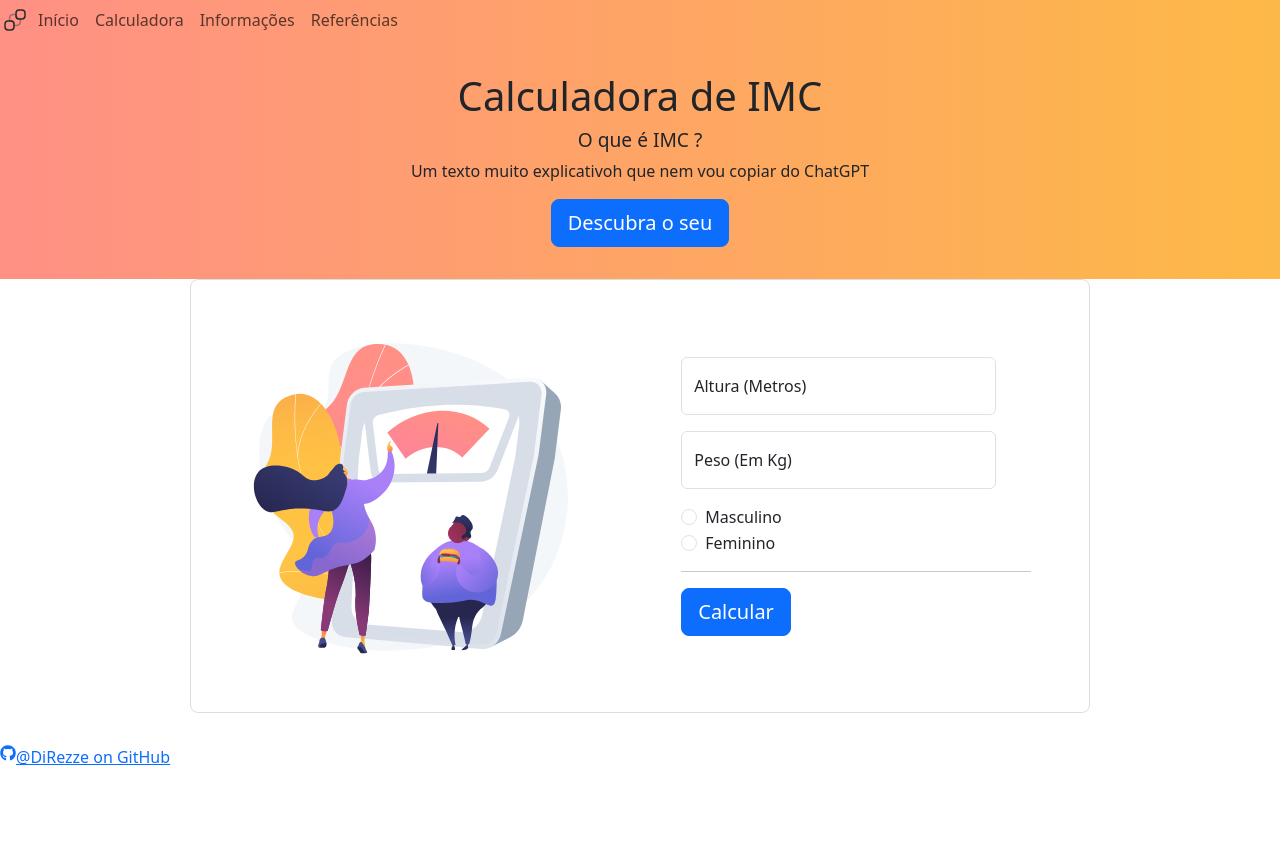
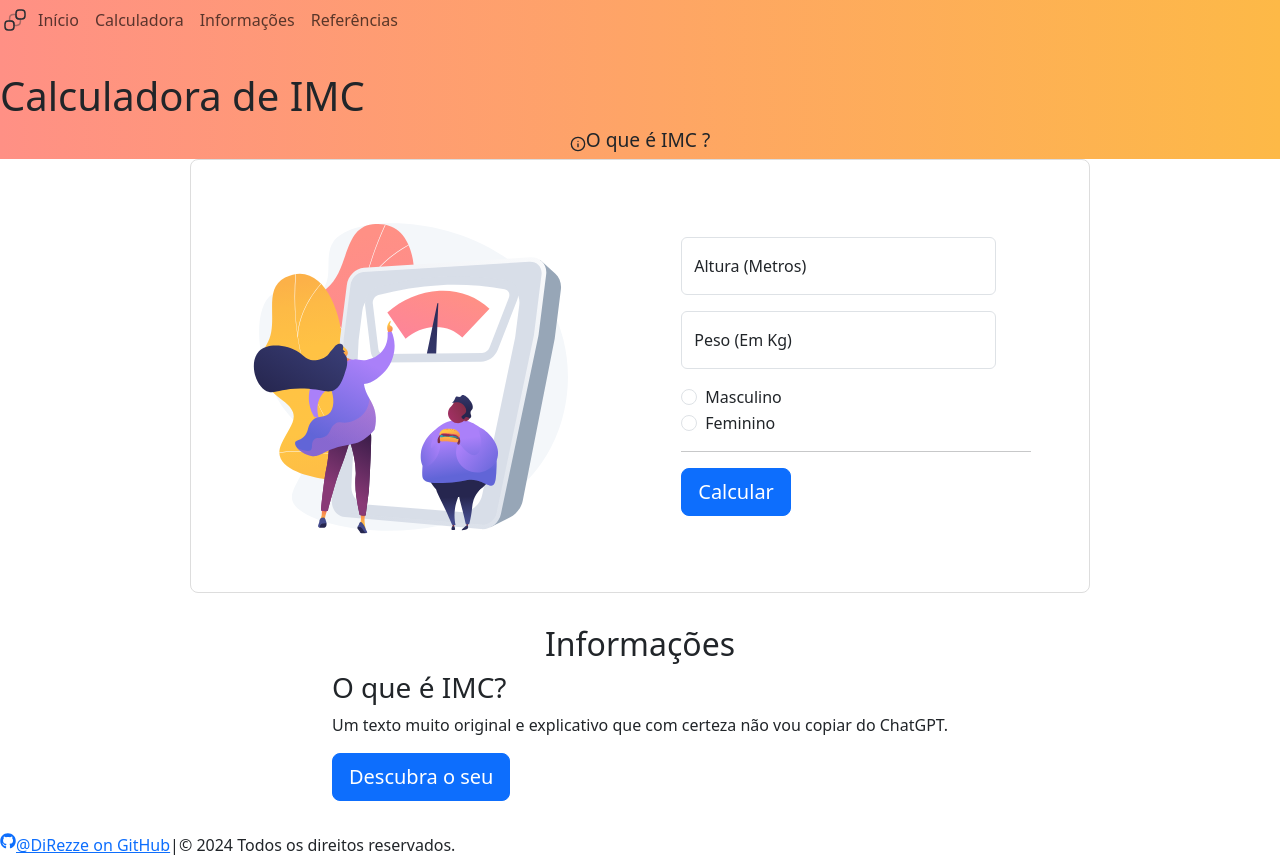
Before and after one commit to DiRezze/calculadora_imc, a React (Vite) app: page / in a window 1280 px wide. Before the commit the page ends 800 px from the top, so only its background shows below. Built offline with nearby package versions, Linux system fonts and the light colour scheme.

Commit message:
add: info.tsx as information section

```diff
--- a/src/App.tsx
+++ b/src/App.tsx
@@ -2,8 +2,9 @@ import 'bootstrap/dist/css/bootstrap.min.css';
 import './App.css'
 import CalculatorApp from './components/calculator'
 import DynamicNav from './components/dynamicNav'
-import Home from './components/home'
+import Home from './components/header'
 import Footer from './components/footer';
+import Information from './components/info';
 
 const App: React.FC = () => {
 
@@ -13,6 +14,7 @@ const App: React.FC = () => {
       <Home />
       <main>
         <CalculatorApp />
+        <Information />
       </main>
       <Footer />
     </>
--- a/src/components/footer.tsx
+++ b/src/components/footer.tsx
@@ -2,13 +2,17 @@ import { FaGithub } from "react-icons/fa"
 
 const Footer = () =>{
     return(
-        <footer>
+        <footer className="d-flex f-row">
             <a href="https://github.com/DiRezze" target="_blank" title="Meu perfil no GitHub">
                 <div className="d-flex f-row">
                     <FaGithub />
                     <span>@DiRezze on GitHub</span>
                 </div>
             </a>
+            <span> | </span>
+            <span>
+            © 2024 Todos os direitos reservados.
+            </span>
         </footer>
     );
 }
--- a/src/components/home.tsx
+++ /dev/null
@@ -1,22 +0,0 @@
-import { scrollTo } from "../script/scrollTo";
-
-const Home:React.FC = () => {
-    return(
-        <section id='home'>
-            <h1>Calculadora de IMC</h1>
-            <div className="d-flex flex-column justify-content-center align-items-center">
-                <h2 className="home-question">O que é IMC ?</h2>
-                <p>Um texto muito explicativoh que nem vou copiar do ChatGPT</p>
-            </div>
-            <button
-                onClick={( ) => scrollTo('calculator')}
-                type="button"
-                className="btn btn-primary btn-lg"
-            >
-                Descubra o seu
-            </button>
-        </section>
-    )
-}
-
-export default Home;
--- /dev/null
+++ b/src/components/info.tsx
@@ -0,0 +1,24 @@
+import { scrollTo } from "../script/scrollTo";
+
+const Information = ( ) =>{
+    return(
+        <section id='info'>
+            <h2>Informações</h2>
+            <div>
+                <h3>O que é IMC?</h3>
+                <p>
+                    Um texto muito original e explicativo que com certeza não vou copiar do ChatGPT.
+                </p>
+                <button
+                onClick={( ) => scrollTo('calculator')}
+                type="button"
+                className="btn btn-primary btn-lg"
+            >
+                Descubra o seu
+            </button>
+            </div>
+        </section>
+    )
+}
+
+export default Information;
```
